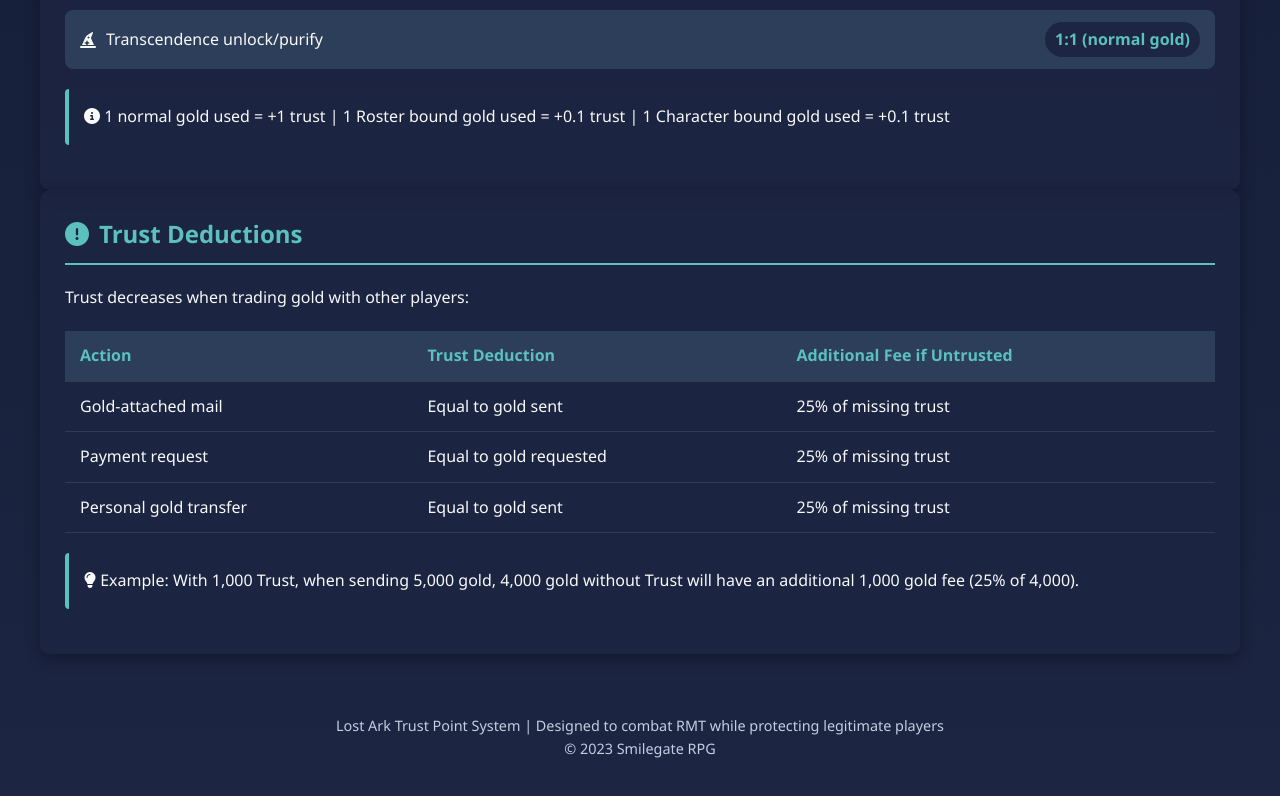
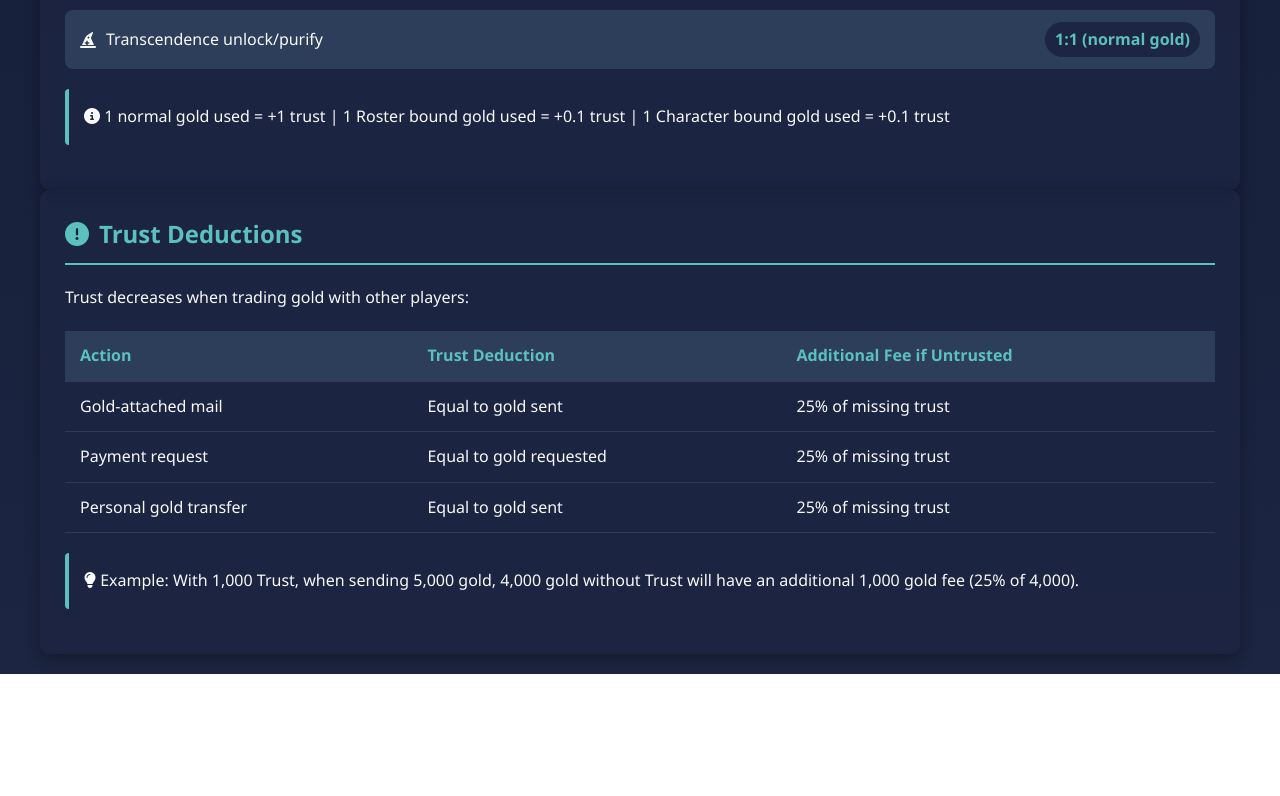
Before and after one commit to zandroJ/lost-ark-trust-point-system-calculator, a plain HTML site: page index.html in a window 1280 px wide. Shown: the part 1909-2705 px from the top of the page. After the commit the page ends 2583 px from the top, so only its background shows below. Drawn offline with Linux system fonts and the light colour scheme.

Commit message:
Update index.html

```diff
--- a/index.html
+++ b/index.html
@@ -254,12 +254,9 @@
             </div>
         </div>
 
-        <footer>
-            <p>Lost Ark Trust Point System | Designed to combat RMT while protecting legitimate players</p>
-            <p>© 2023 Smilegate RPG</p>
-        </footer>
     </div>
 
 <script src="script.js"></script>
 </body>
+
 </html>
```
